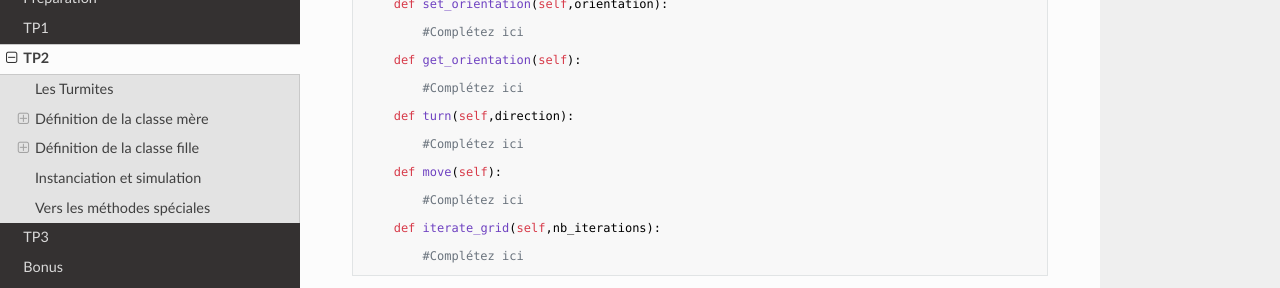
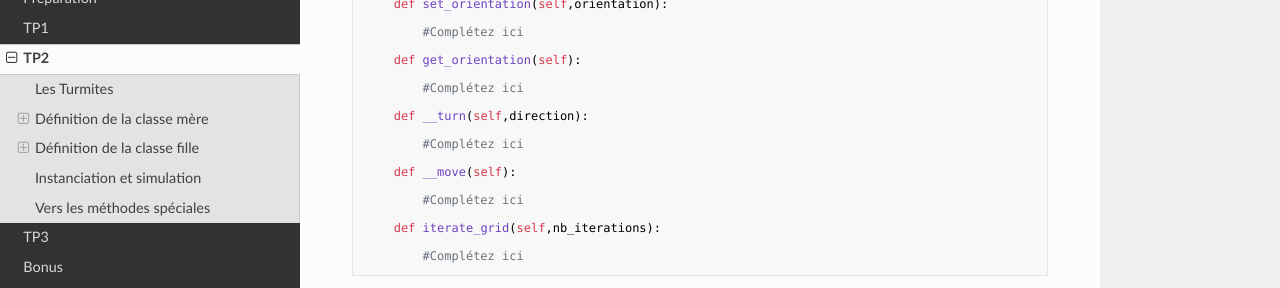
Before and after one commit to NicOudart/UVSQ_EN3889_TP_Python, an MkDocs documentation site: the page built from docs/TP2.md, in a window 1280 px wide and 1400 px high, scrolled down 4243 px. Shown: the part 151-439 px from the top of the window. Built offline with MkDocs 1.6.1, drawn with Linux system fonts in a browser that asks for light colours; nearby versions of some CDN libraries.

Commit message:
- Progress on TP2.

```diff
--- a/docs/TP2.md
+++ b/docs/TP2.md
@@ -221,11 +221,11 @@ class turmite(2D_cellular_automaton):
 
 		#Complétez ici
 
-    def turn(self,direction):
+    def __turn(self,direction):
 
 		#Complétez ici
 
-    def move(self):
+    def __move(self):
 
         #Complétez ici
 
@@ -309,13 +309,13 @@ class turmite(2D_cellular_automaton):
 ### Itération de l'automate
 
 ~~~
-    def turn(self,direction):
+    def __turn(self,direction):
 
 		#Complétez ici
 ~~~
 
 ~~~
-    def move(self):
+    def __move(self):
 
         #Complétez ici
 ~~~
```
